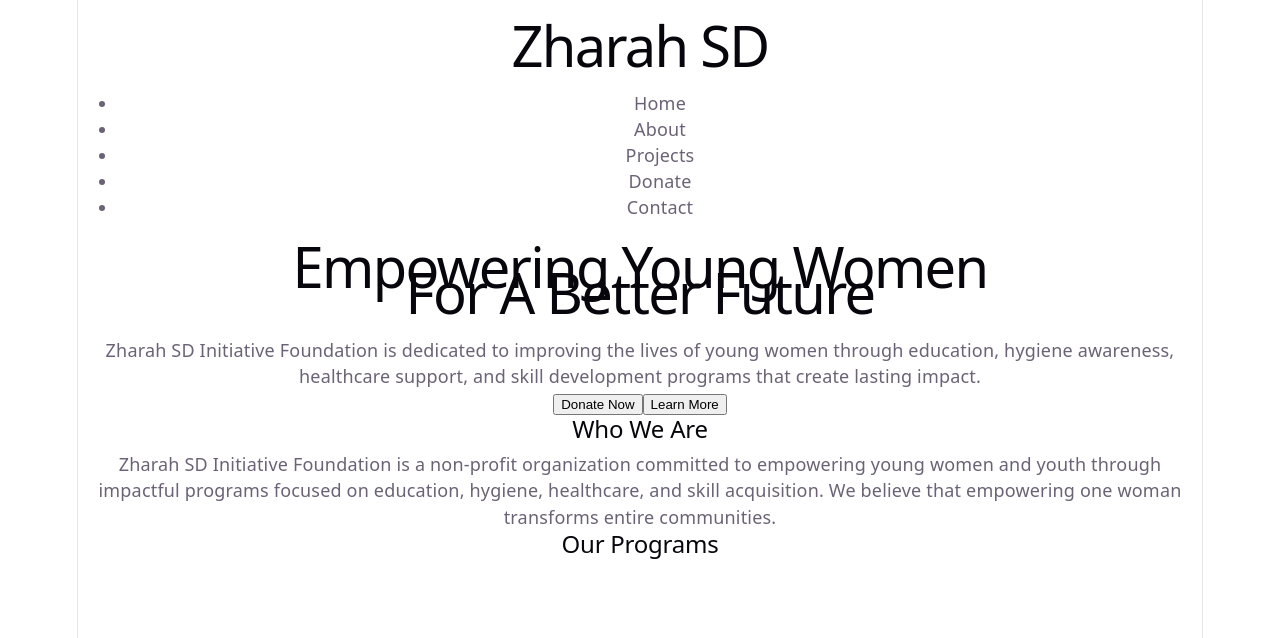
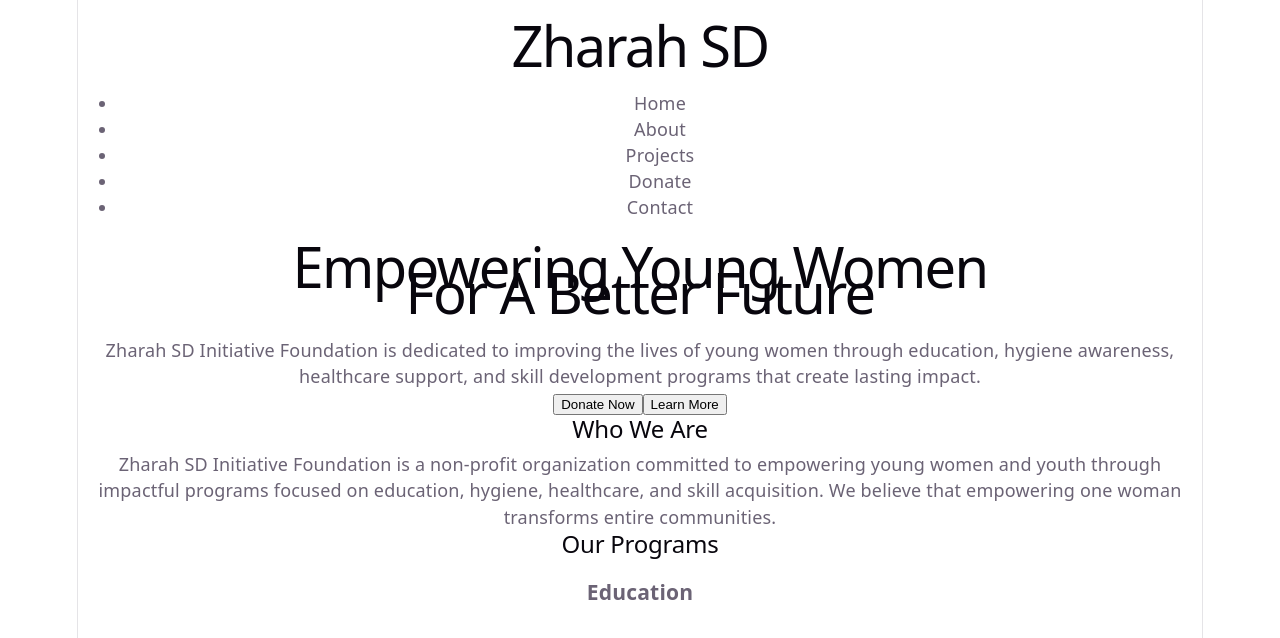
Before and after one commit to Abusadiq006/Zharah-SD-NGO, a React (Vite) app: page / in a window 1280 px wide. Shown: the top 638 px of the page. Built offline with nearby package versions, Linux system fonts and the light colour scheme.

Commit message:
adding education

```diff
--- a/src/sections/Programs.jsx
+++ b/src/sections/Programs.jsx
@@ -7,7 +7,7 @@ const programs = () => {
 
             <div className="grid md:grid-cols-2 lg:grid-cols-4 gap-8">
                  <div className="p-6 shadow rounded-lg">
-
+                    <h3 className="font-bold mb-2">Education</h3>
                  </div>
             </div>
 
```
